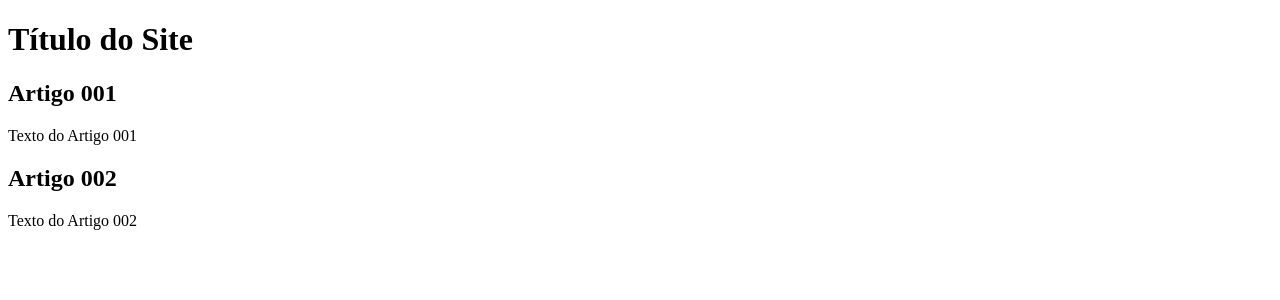
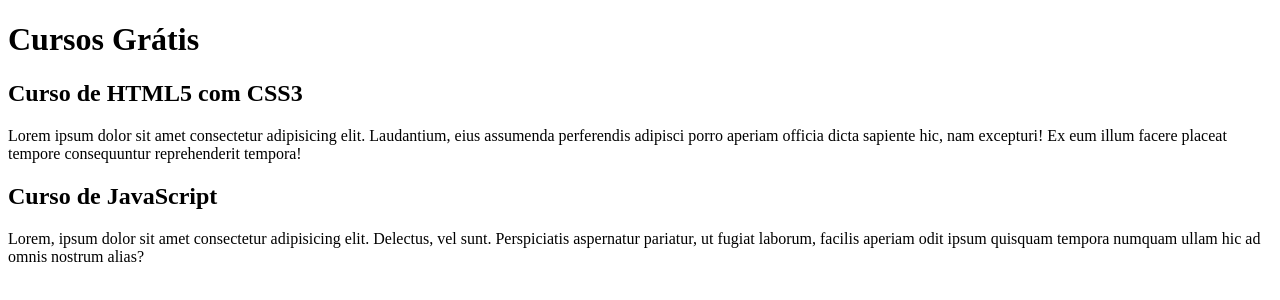
Before and after one commit to FabiPalhano/Github-Site, a plain HTML site: page index.html in a window 1280 px wide. Drawn offline with Linux system fonts and the light colour scheme.

Commit message:
editei o conteúdo

```diff
--- a/index.html
+++ b/index.html
@@ -9,15 +9,15 @@
 <body>
     <main>
         <header>
-            <h1>Título do Site</h1>
+            <h1>Cursos Grátis</h1>
         </header>
         <article>
-            <h2>Artigo 001</h2>
-            <p>Texto do Artigo 001</p>
+            <h2>Curso de HTML5 com CSS3</h2>
+            <p>Lorem ipsum dolor sit amet consectetur adipisicing elit. Laudantium, eius assumenda perferendis adipisci porro aperiam officia dicta sapiente hic, nam excepturi! Ex eum illum facere placeat tempore consequuntur reprehenderit tempora!</p>
         </article>
         <article>
-            <h2>Artigo 002</h2>
-            <p>Texto do Artigo 002</p>
+            <h2>Curso de JavaScript</h2>
+            <p>Lorem, ipsum dolor sit amet consectetur adipisicing elit. Delectus, vel sunt. Perspiciatis aspernatur pariatur, ut fugiat laborum, facilis aperiam odit ipsum quisquam tempora numquam ullam hic ad omnis nostrum alias?</p>
         </article>
     </main>
 </body>
```
